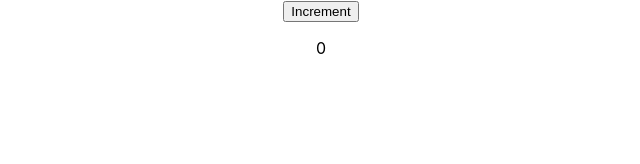
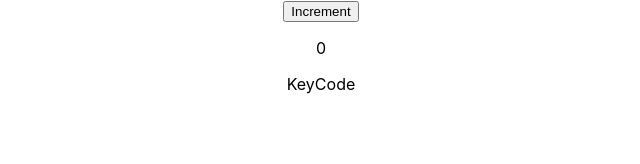
Before and after one commit to aroyan/drum-machine, a React (Create React App) app: page / in a window 1280 px wide. Shown: the top 164 px of the page, without its empty margins (319-959 px from the left). Built offline with nearby package versions, Linux system fonts and the light colour scheme.

Commit message:
update initial state keyCode

```diff
--- a/src/components/Effect.js
+++ b/src/components/Effect.js
@@ -2,7 +2,7 @@ import React, { useState, useEffect } from 'react';
 
 export default function Effect() {
   const [count, setCount] = useState(0);
-  const [keyCode, setKeyCode] = useState('');
+  const [keyCode, setKeyCode] = useState('KeyCode');
   const keyCodes = [
     'KeyA',
     'KeyB',
```
